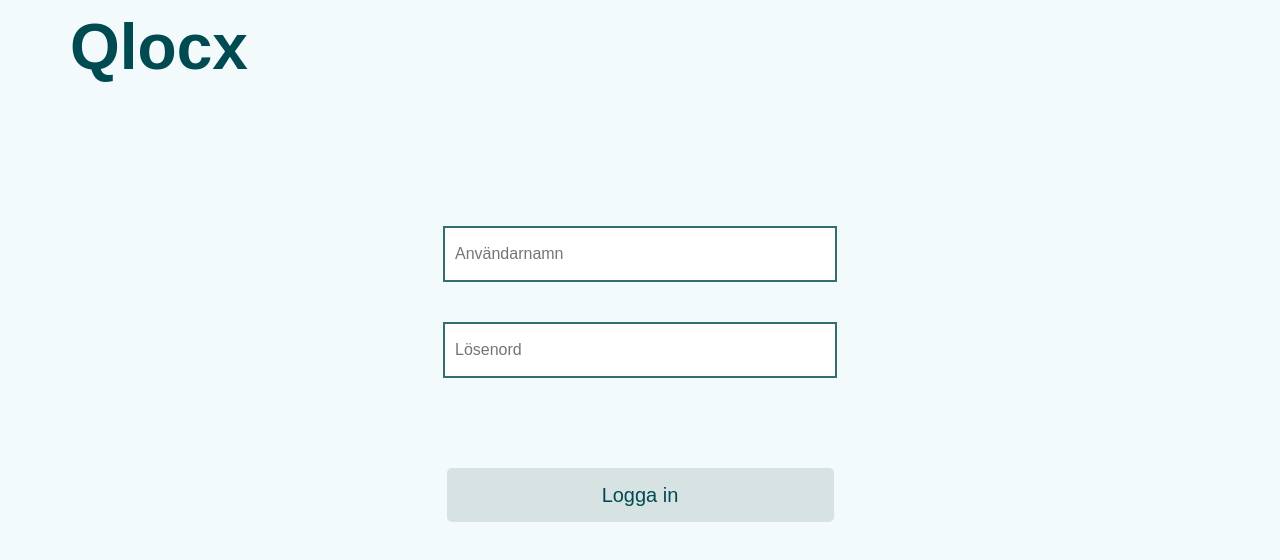
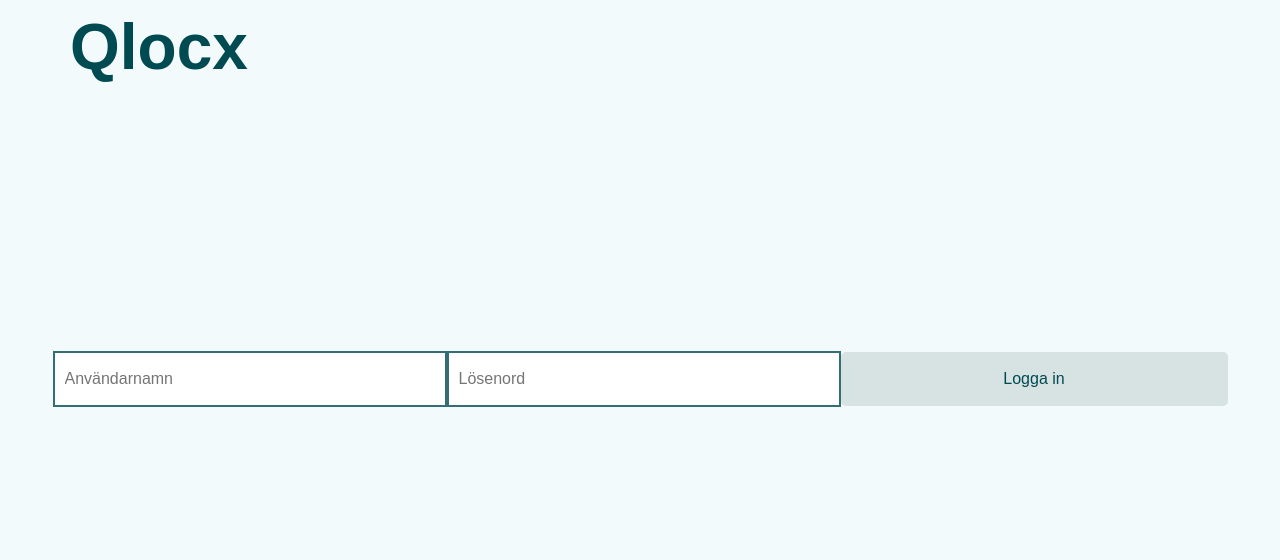
Before and after one commit to anna-arlig/qlocx-frontend, a React (Create React App) app: page / in a window 1280 px wide. Shown: the top 560 px of the page. Built offline with nearby package versions, Linux system fonts and the light colour scheme; a web font is replaced by a local one.

Commit message:
Add React Router

```diff
--- a/package.json
+++ b/package.json
@@ -45,6 +45,7 @@
     "styled-components": "^5"
   },
   "devDependencies": {
-    "@types/styled-components": "^5.1.26"
+    "@types/styled-components": "^5.1.26",
+    "react-router-dom": "^6.8.1"
   }
 }
--- a/src/App.tsx
+++ b/src/App.tsx
@@ -1,13 +1,11 @@
 import Header from './components/Header/Header'
 import GlobalStyle from './GlobalStyle'
-import LoginView from './views/LoginView/LoginView'
-
+import { BrowserRouter, Routes } from 'react-router-dom'
 const App = () => {
   return (
     <>
       <GlobalStyle />
       <Header />
-      <LoginView />
     </>
   )
 }
--- a/src/components/Button/Button.tsx
+++ b/src/components/Button/Button.tsx
@@ -1,7 +1,12 @@
+import { Body } from '../../constants/typography'
 import { ButtonContainer } from './styled'
 
 const Button = () => {
-  return <ButtonContainer></ButtonContainer>
+  return (
+    <ButtonContainer>
+      <Body>Logga in</Body>
+    </ButtonContainer>
+  )
 }
 
 export default Button
--- a/src/components/Button/styled.ts
+++ b/src/components/Button/styled.ts
@@ -1,10 +1,7 @@
 import styled from 'styled-components'
 import colors from '../../constants/colors';
 
-export const ButtonContainer = styled.input.attrs({
-  type: 'submit',
-  value: 'Logga in'
-})`
+export const ButtonContainer = styled.button`
   background-color: ${colors.primary.medium_green};
   border-color: ${colors.primary.medium_green};
   color: ${colors.primary.dark_green};
@@ -17,8 +14,8 @@
   font-size: 20px;
   margin-top: 50px;
   &:hover {
+    color: ${colors.primary.white};
     background-color: ${colors.primary.dark_green_opacity};
     border-color: ${colors.primary.dark_green_opacity};
-    color: ${colors.primary.white};
   }
 `;
--- a/src/index.tsx
+++ b/src/index.tsx
@@ -1,12 +1,32 @@
 import React from 'react'
 import ReactDOM from 'react-dom/client'
-import App from './App'
+import {
+  createBrowserRouter,
+  createRoutesFromElements,
+  Route,
+  RouterProvider,
+} from 'react-router-dom'
+import Header from './components/Header/Header'
+import GlobalStyle from './GlobalStyle'
+
 import reportWebVitals from './reportWebVitals'
+import LoginView from './views/LoginView/LoginView'
+import UserView from './views/UserView/UserView'
+
+const router = createBrowserRouter(
+  createRoutesFromElements(
+    <Route path="/" element={<LoginView />}>
+      <Route path="user" element={<UserView />} />
+    </Route>
+  )
+)
 
 const root = ReactDOM.createRoot(document.getElementById('root') as HTMLElement)
 root.render(
   <React.StrictMode>
-    <App />
+    <GlobalStyle />
+    <Header />
+    <RouterProvider router={router} />
   </React.StrictMode>
 )
 
--- a/src/views/LoginView/LoginView.tsx
+++ b/src/views/LoginView/LoginView.tsx
@@ -1,3 +1,4 @@
+import { Form } from 'react-router-dom'
 import Button from '../../components/Button/Button'
 import Input from '../../components/Input/Input'
 import { LoginContainer } from './styled'
@@ -5,9 +6,11 @@
 const LoginView = () => {
   return (
     <LoginContainer>
-      <Input type={'text'} placeholder={'Användarnamn'} />
-      <Input type={'password'} placeholder={'Lösenord'} />
-      <Button />
+      <Form method="post" action="/user">
+        <Input type={'text'} placeholder={'Användarnamn'} />
+        <Input type={'password'} placeholder={'Lösenord'} />
+        <Button />
+      </Form>
     </LoginContainer>
   )
 }
--- /dev/null
+++ b/src/views/UserView/UserView.tsx
@@ -0,0 +1,12 @@
+import { WelcomeText } from '../../constants/typography'
+import { UserContainer } from './styled'
+
+const UserView = () => {
+  return (
+    <UserContainer>
+      <WelcomeText>Hello User!</WelcomeText>
+    </UserContainer>
+  )
+}
+
+export default UserView
```
Also changed, not shown: src/views/UserView.tsx/UserView.tsx (deleted, +0 -7 lines), public/manifest.json, src/views/UserView/styled.ts (renamed from src/views/UserView.tsx/styled.ts), 1 other file (tests, documents, lock files or other folders).
